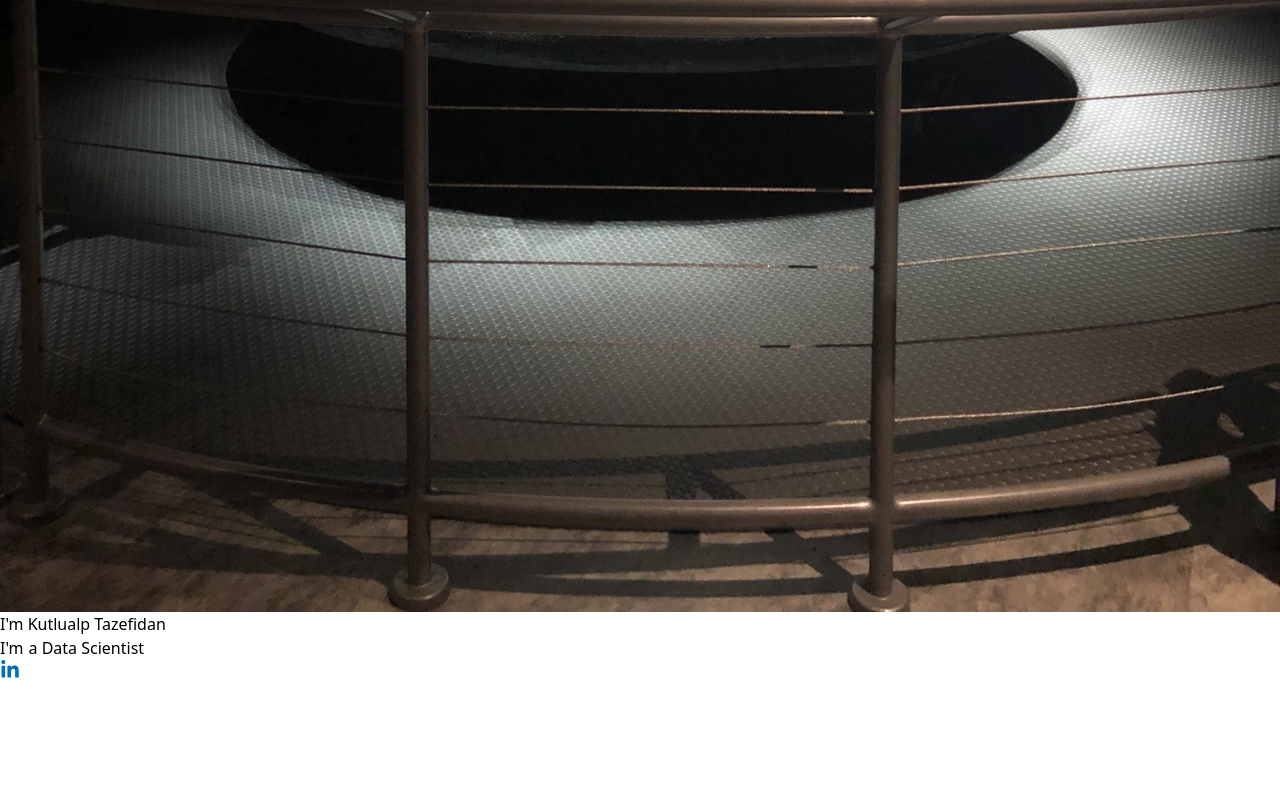
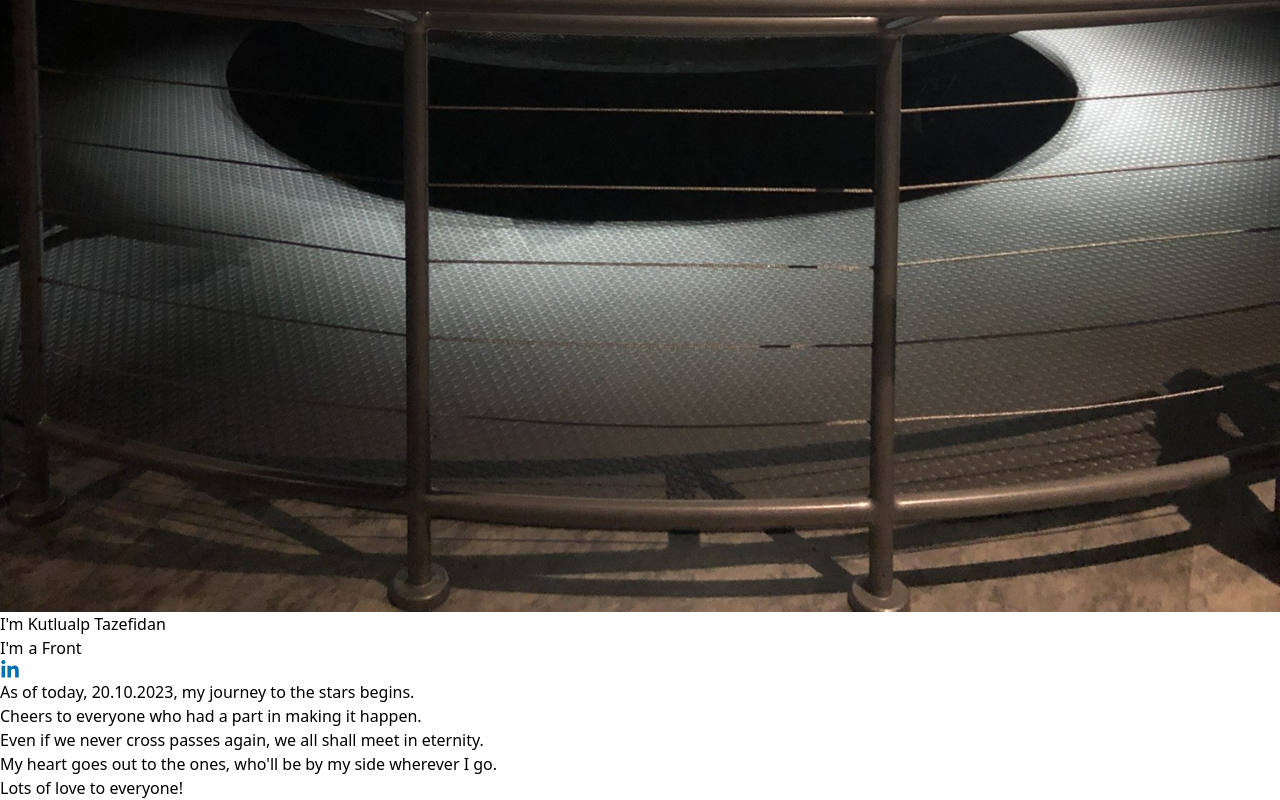
Before and after one commit to KutlualpTazefidan/portfolio-react-vite-tailwind-typescript, a React (Vite) app: page / in a window 1280 px wide. Shown: the part 1211-2011 px from the top of the page. Before the commit the page ends 1891 px from the top, so only its background shows below. Built offline with nearby package versions, Linux system fonts and the light colour scheme.

Commit message:
Add text/note to the page, slow down typing effect

```diff
--- a/src/components/Main.tsx
+++ b/src/components/Main.tsx
@@ -5,7 +5,7 @@ const Main = () => {
   return (
     <div id='main'>
         <img className='w-full h-screen object-cover object-left' src="/images/apollo14capsule.jpg" alt="Apollo 14 Capsule - Captured during a trip in Orlando" />
-        <div className='w-full h-screen absolute top-0 left-0 bg-white/10'>
+        <div className='w-full h-screen absolute top-0 left-0 bg-white/50'>
             <div className='max-w-[700px] m-auto h-full w-full flex flex-col justify-center items-center lg:items-start '>
                 <h1 className='sm:text-5xl text-4xl font-bold text-gray-1000'>I'm Kutlualp Tazefidan</h1>
                 <h2 className='flex sm:text-2xl text-2xl pt-4 pb-4 font-medium'>I'm
@@ -13,13 +13,13 @@ const Main = () => {
                     sequence={[
                         // Same substring at the start will only be typed out once, initially
                         "a Front-End Developer",
-                        2000, // wait 1s before replacing "Mice" with "Hamsters"
+                        4000, // wait 1s before replacing "Mice" with "Hamsters"
                         'a Data Scientist',
-                        2000,
+                        4000,
                         'a Machine Learning Enthusiast',
-                        2000,
+                        4000,
                         'an Aeronautical Engineer',
-                        2000,
+                        4000,
                     ]}
                     wrapper="span"
                     speed={50}
@@ -29,11 +29,17 @@ const Main = () => {
                     />
                 </h2>
                 <div className='flex max-w-[200px]'>
-                    <a href='https://www.linkedin.com/in/kutlualp-tazefidan/'>
-                        <div className='rounded-full bg-black p-2 shadow-gray-100 hover:scale-110 ease-in duration-200'>
-                            <FaLinkedinIn className='cursor-pointer' size={20} color={'#0072b1'}/>
-                        </div>
+                    <a href='https://www.linkedin.com/in/kutlualp-tazefidan/' className='rounded-full shadow-lg bg-black shadow-gray-400 m-2 p-4 cursor-pointer backdrop-filter backdrop-blur-lg bg-opacity-80 hover:scale-105 ease in duration-200 hover:bg-opacity-100'>
+                        <FaLinkedinIn className='cursor-pointer' size={20} color={'#0072b1'}/>
                     </a>
+                </div>
+                <div className='fixed bottom-0 mb-8 rounded-lg bg-black/50 mt-16'>
+                <h2 className='flex sm:text-1xl text-1xl p-4 font-small text-white '>
+                    As of today, 20.10.2023, my journey to the stars begins.<br/>
+                    Cheers to everyone who had a part in making it happen.<br/>
+                    Even if we never cross passes again, we all shall meet in eternity.<br/>
+                    My heart goes out to the ones, who'll be by my side wherever I go.<br/>
+                    Lots of love to everyone!</h2>
                 </div>
             </div>
         </div>
```
